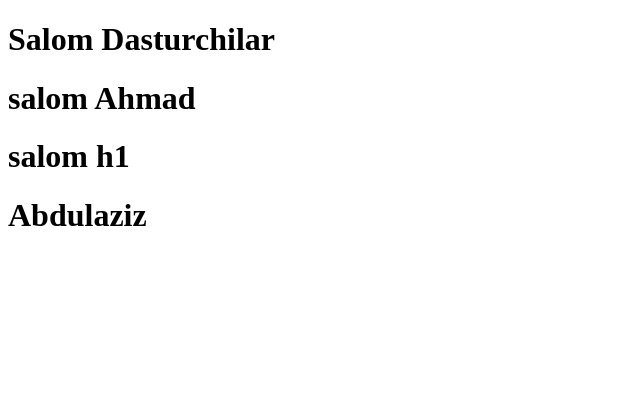
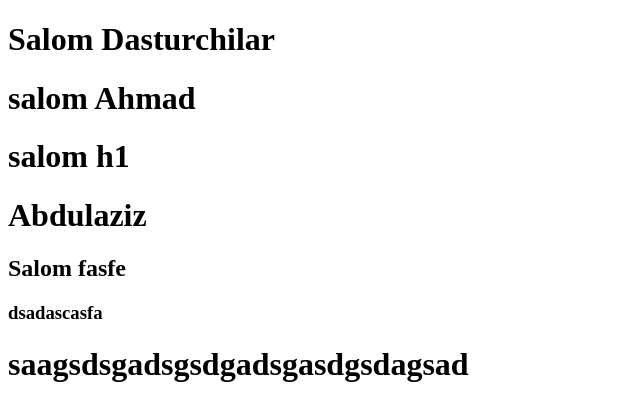
Before and after one commit to AbdurahimErgashov/37-dars.GitHub, a plain HTML site: page index.html in a window 1280 px wide. Shown: the whole page, without its empty margins (0-640 px from the left). Drawn offline with Linux system fonts and the light colour scheme.

Commit message:
asdhkasadas

```diff
--- a/index.html
+++ b/index.html
@@ -10,5 +10,8 @@
     <h1>salom Ahmad</h1>
     <h1>salom h1</h1>
     <h1>Abdulaziz</h1>
+    <h2>Salom fasfe</h2>
+    <h3>dsadascasfa</h3>
+    <h1>saagsdsgadsgsdgadsgasdgsdagsad</h1>
 </body>
 </html>
```
